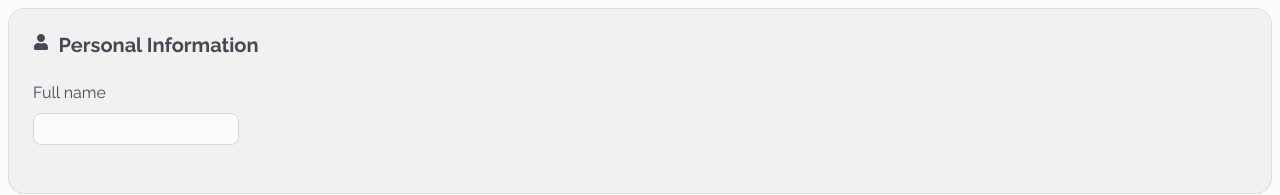
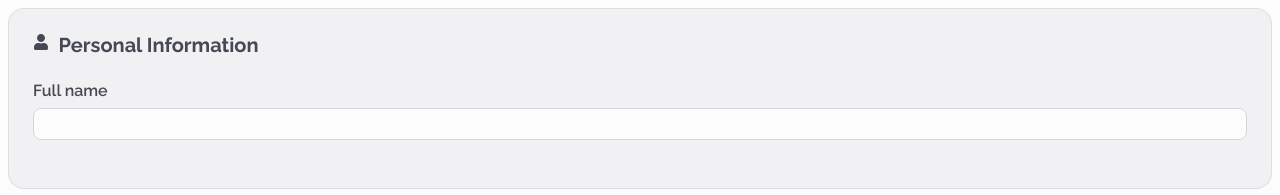
Before and after one commit to ErickBGomez/cv-application, a React (Vite) app: page / in a window 1280 px wide. Shown: the top 195 px of the page. Built offline with nearby package versions, Linux system fonts and the light colour scheme.

Commit message:
Add form label styles

```diff
--- a/src/assets/scss/_text-styles.scss
+++ b/src/assets/scss/_text-styles.scss
@@ -40,3 +40,9 @@
   font-size: 1.25rem;
   font-weight: 700;
 }
+
+@mixin form-label() {
+  @include common-styles;
+  font-size: 1rem;
+  font-weight: 600;
+}
--- a/src/components/FormSection/FormSection.scss
+++ b/src/components/FormSection/FormSection.scss
@@ -22,4 +22,8 @@
       @include text-styles.form-section-title;
     }
   }
+
+  .inputs {
+    width: 100%;
+  }
 }
--- a/src/components/ResumeForm/ResumeForm.jsx
+++ b/src/components/ResumeForm/ResumeForm.jsx
@@ -1,6 +1,7 @@
 import { Form, Input } from "antd";
 import { FaUser } from "react-icons/fa";
 import FormSection from "../FormSection/FormSection";
+import "./ResumeForm.scss";
 
 const ResumeForm = () => {
   return (
--- /dev/null
+++ b/src/components/ResumeForm/ResumeForm.scss
@@ -0,0 +1,6 @@
+@use "../../assets/scss/colors";
+@use "../../assets/scss/text-styles";
+
+.ant-form-item-label {
+  @include text-styles.form-label;
+}
```
